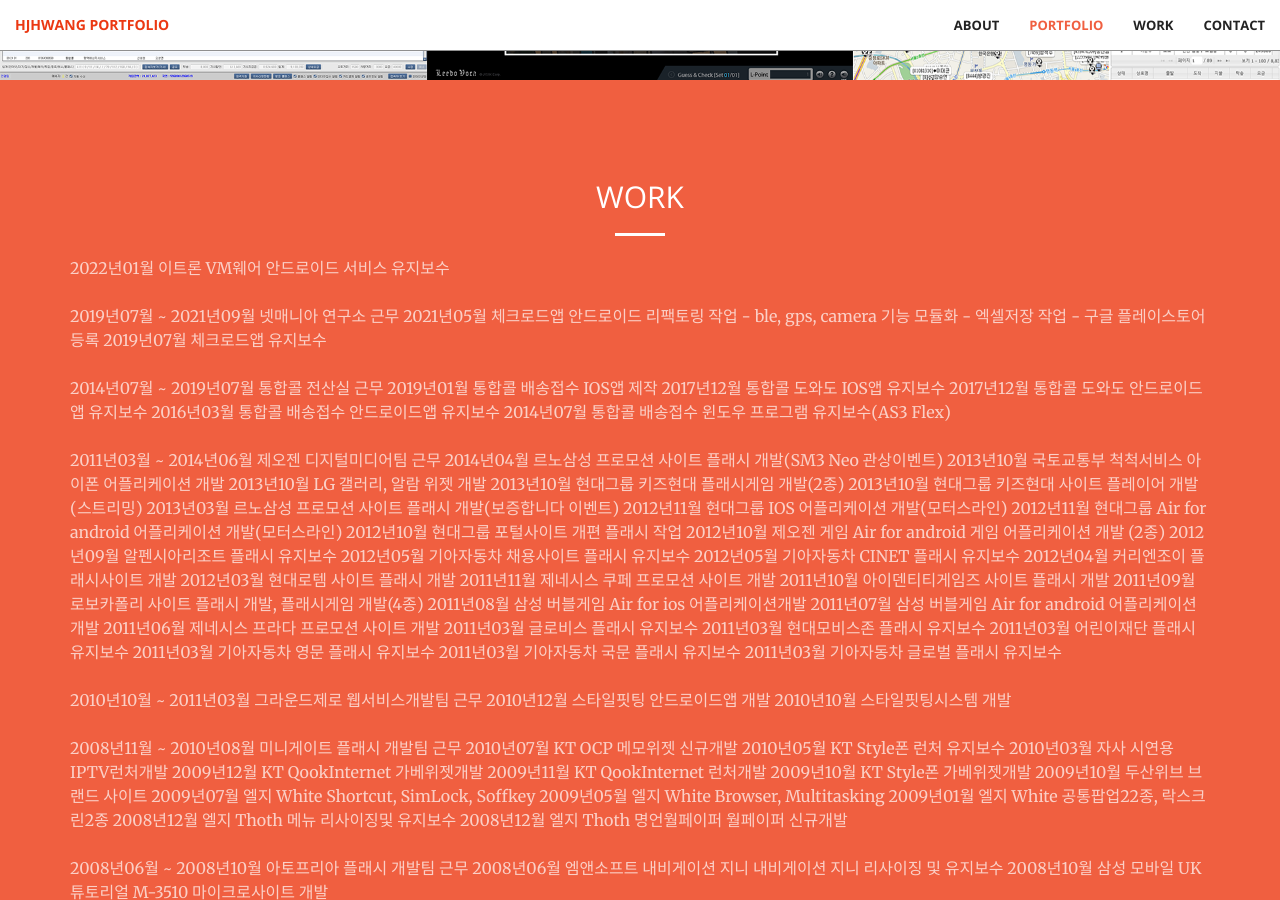
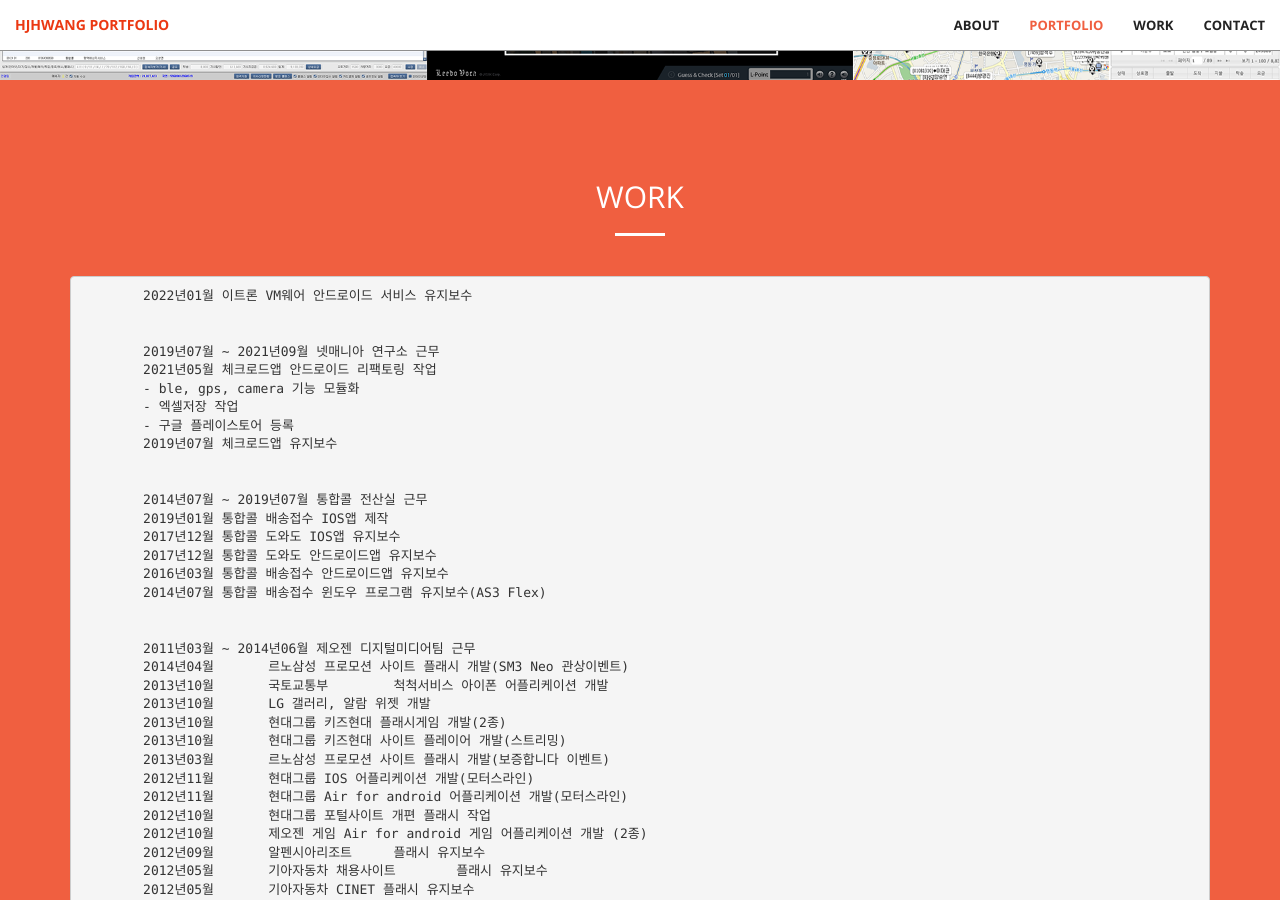
Before and after one commit to hjhwang/portfolio, a Jekyll site: the page built from index.html, in a window 1280 px wide and 900 px high, scrolled down 1719 px. Built offline with Jekyll 4.4.1, drawn with Linux system fonts in a browser that asks for light colours.

Commit message:
Update services.html
456

```diff
--- a/_includes/services.html
+++ b/_includes/services.html
@@ -9,21 +9,22 @@
     </div>
     <div class="container">
       <p class="text-faded">
-        2022년01월 이트론 VM웨어 안드로이드 서비스 유지보수<br><br>
+        <pre>
+        2022년01월 이트론 VM웨어 안드로이드 서비스 유지보수<br>
 
         2019년07월 ~ 2021년09월 넷매니아 연구소 근무
         2021년05월 체크로드앱 안드로이드 리팩토링 작업
         - ble, gps, camera 기능 모듈화
         - 엑셀저장 작업
         - 구글 플레이스토어 등록
-        2019년07월 체크로드앱 유지보수<br><br>
+        2019년07월 체크로드앱 유지보수<br>
 
         2014년07월 ~ 2019년07월 통합콜 전산실 근무
         2019년01월 통합콜 배송접수 IOS앱 제작
         2017년12월 통합콜 도와도 IOS앱 유지보수
         2017년12월 통합콜 도와도 안드로이드앱 유지보수
         2016년03월 통합콜 배송접수 안드로이드앱 유지보수
-        2014년07월 통합콜 배송접수 윈도우 프로그램 유지보수(AS3 Flex)<br><br>
+        2014년07월 통합콜 배송접수 윈도우 프로그램 유지보수(AS3 Flex)<br>
 
         2011년03월 ~ 2014년06월 제오젠 디지털미디어팀 근무
         2014년04월	르노삼성 프로모션 사이트 플래시 개발(SM3 Neo 관상이벤트)
@@ -52,7 +53,7 @@
         2011년03월	어린이재단	플래시 유지보수
         2011년03월	기아자동차 영문 플래시 유지보수
         2011년03월	기아자동차 국문 플래시 유지보수
-        2011년03월	기아자동차 글로벌 플래시 유지보수<br><br>
+        2011년03월	기아자동차 글로벌 플래시 유지보수<br>
 
         2010년10월 ~ 2011년03월 그라운드제로 웹서비스개발팀 근무
         2010년12월	스타일핏팅 안드로이드앱 개발
@@ -70,11 +71,11 @@
         2009년05월	엘지 White Browser, Multitasking
         2009년01월	엘지 White 공통팝업22종, 락스크린2종
         2008년12월	엘지 Thoth 메뉴 리사이징및 유지보수
-        2008년12월	엘지 Thoth 명언월페이퍼 월페이퍼 신규개발<br><br>
+        2008년12월	엘지 Thoth 명언월페이퍼 월페이퍼 신규개발<br>
 
         2008년06월 ~ 2008년10월 아토프리아 플래시 개발팀 근무
         2008년06월	엠앤소프트 내비게이션 지니	내비게이션 지니 리사이징 및 유지보수
-        2008년10월	삼성 모바일 UK 튜토리얼 M-3510 마이크로사이트 개발<br><br>
+        2008년10월	삼성 모바일 UK 튜토리얼 M-3510 마이크로사이트 개발<br>
 
         2007년01월 ~ 2008년05월 (주)에이티미디어 플래시 개발팀 근무
         2008년04월	세븐벨리	세븐벨리 프로모션
@@ -84,6 +85,7 @@
         2007년09월	중앙교육 컨텐츠	중앙교육 이러닝 컨텐츠 개발
         2007년06월	플래시스튜디오	브랜드 사이트
         2007년03월	이다 커뮤니케이션즈	브랜드 사이트
+        </pre>
         </p>
         <!-- <div class="row">
             <div class="col-lg-3 col-md-6 text-center">
```
